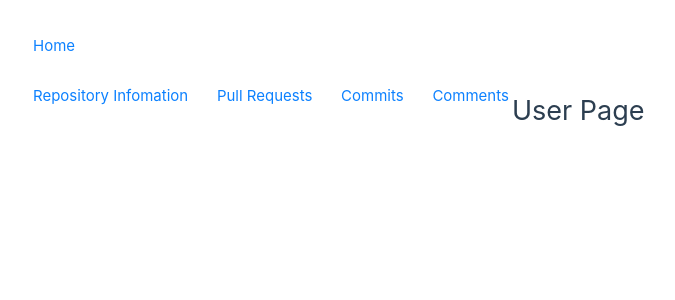
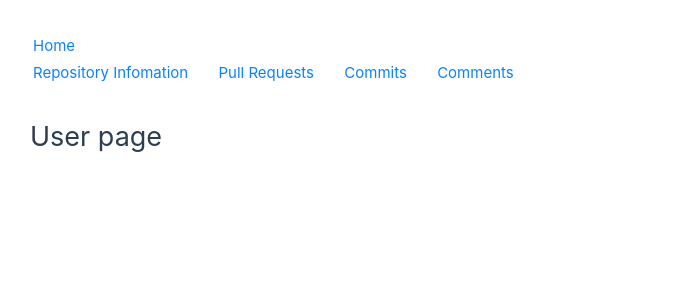
Before and after one commit to EduardoCalvoUribe/GitHubRepositoryAnalysisTool, a Vue app in the folder frontend/: page /userpage in a window 1280 px wide. Shown: the top 300 px of the page, without its empty margins (2-677 px from the left). Built offline with nearby package versions, Linux system fonts and the light colour scheme.

Commit message:
user page now reachable

```diff
--- a/frontend/src/views/RepositoryInfo.vue
+++ b/frontend/src/views/RepositoryInfo.vue
@@ -37,17 +37,6 @@
     </div>
   </div>
 
-  <!-- <div>
-    <b-dropdown id="dropdown-1" text="Dropdown Button" class="m-md-2">
-      <b-dropdown-item>First Action</b-dropdown-item>
-      <b-dropdown-item>Second Action</b-dropdown-item>
-      <b-dropdown-item>Third Action</b-dropdown-item>
-      <b-dropdown-divider></b-dropdown-divider>
-      <b-dropdown-item active>Active action</b-dropdown-item>
-      <b-dropdown-item disabled>Disabled action</b-dropdown-item>
-    </b-dropdown>
-  </div> -->
-
   <div style="margin-top: 4%; display: flex; justify-content: center;">
     <div style="display: flex; flex-direction: column; align-items: flex-start;">
       <label style="justify-content: center; display: inline-block; width: 250px; font-size: larger;" for="pullRequests" >Pull Requests:</label>
@@ -65,7 +54,7 @@
     <div style="display: flex; flex-direction: column; align-items: flex-start;">
       <label style="justify-content: center; display: inline-block; width: 250px; font-size: larger;" for="users" >Contributors:</label>
       <div id="users"class="row" v-for="user in fakejson.repository.contributors">
-        <router-link :to="{ path: '/prpage' }"><button class="button-6">
+        <router-link :to="{ path: '/userpage' }"><button class="button-6">
             <span><h2 style="margin-left: 0.3rem;">{{ user }}</h2></span>
             <span class="last-accessed">Semantic score: {{ user }}</span>
         </button></router-link>
@@ -81,14 +70,10 @@ import { ref, onMounted } from 'vue';
 import { fetchData } from '../fetchData.js'
 import { useRoute } from 'vue-router';
 import fakejson from '../test.json';
-// import Bdropdown from 'bootstrap-vue';
-// import BdropdownItem from 'bootstrap-vue';
 
 export default {
   components: {
     VueDatePicker,
-    // Bdropdown,
-    // BdropdownItem
   },
 
   setup() {
--- a/frontend/src/views/UserPage.vue
+++ b/frontend/src/views/UserPage.vue
@@ -4,9 +4,12 @@
     <RouterLink style="margin-left: 2%" to="/prpage">Pull Requests</RouterLink>
     <RouterLink style="margin-left: 2%" to="/commitpage">Commits</RouterLink>
     <RouterLink style="margin-left: 2%" to="/commentpage">Comments</RouterLink>
+  </header>
 
+  <RouterView />
+  <header>
     <div style="font-size: 180%;  margin-top: 30px;">
-      User Page
+      User page
     </div>
   </header>
 </template>
```
